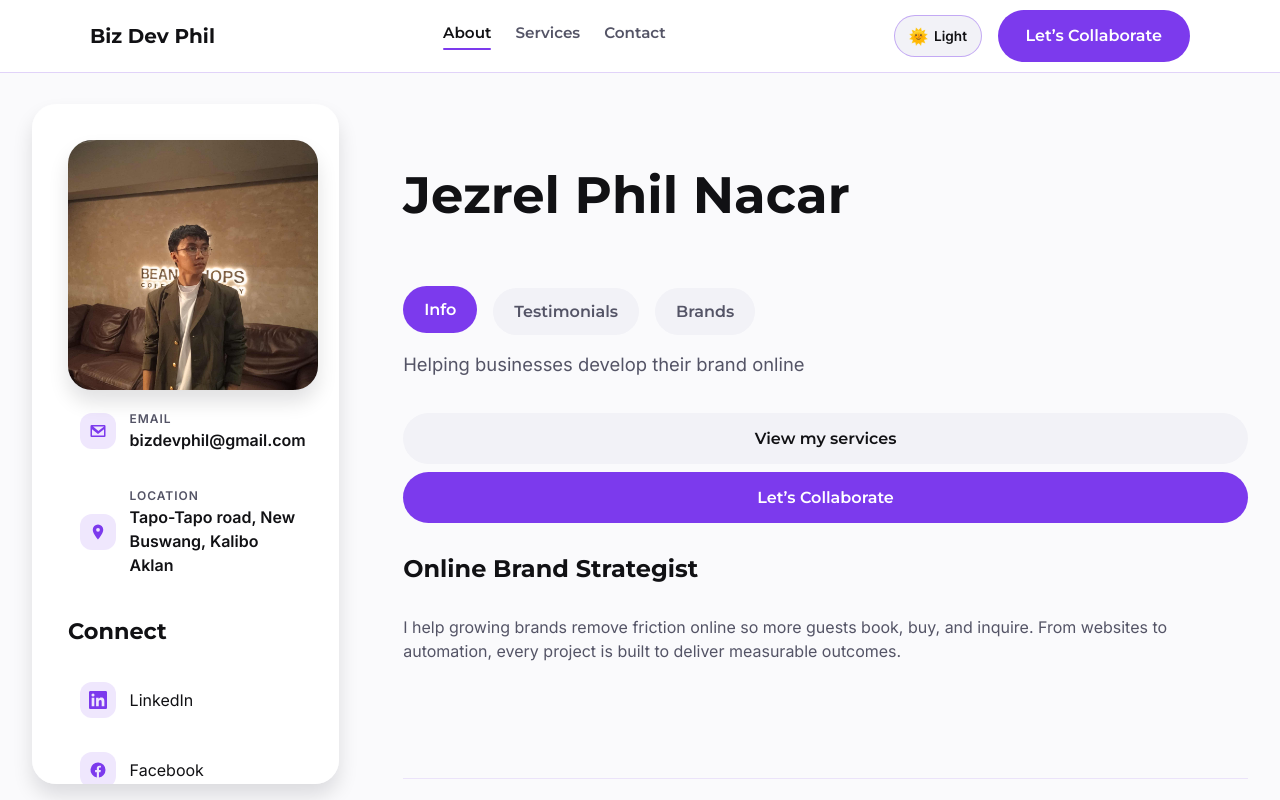
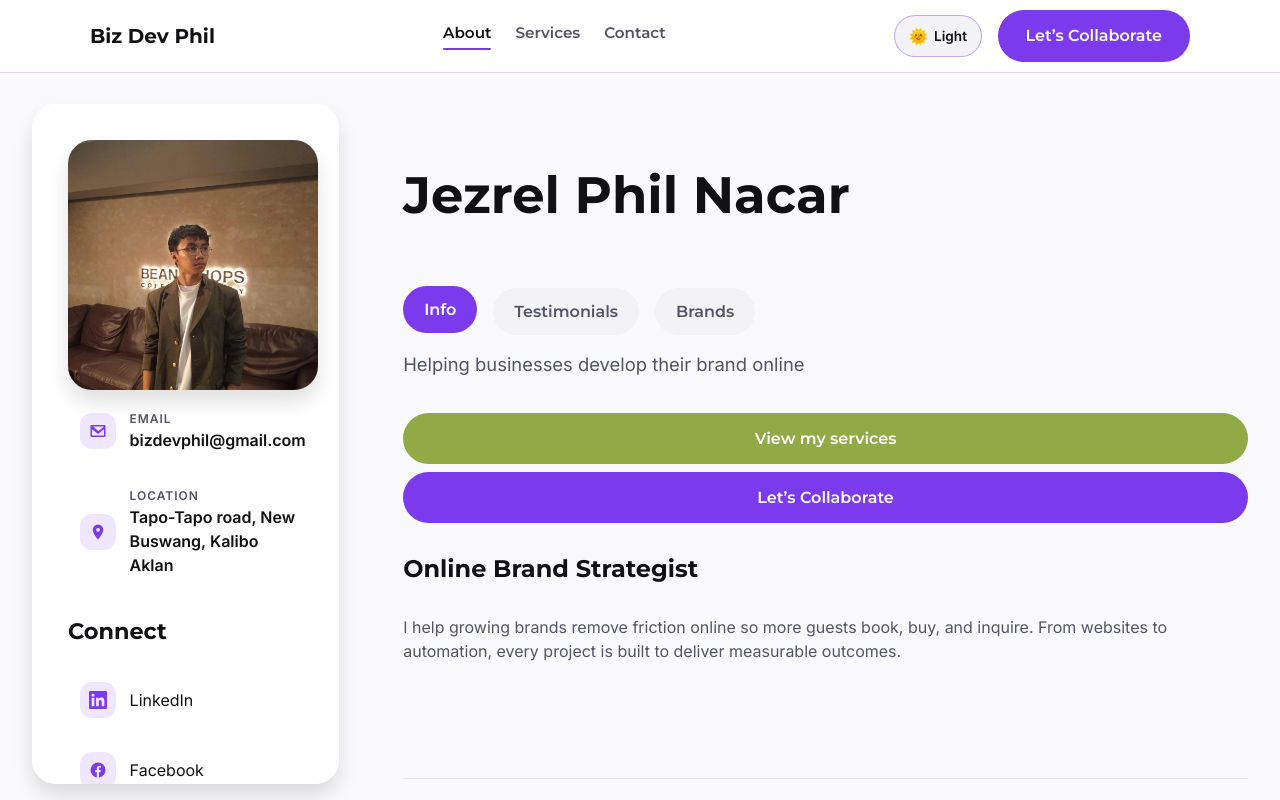
Before and after one commit to arkkgraphics16/bizdevphil, a React (Vite) app in the folder project/: page / in a window 1280 px wide. Shown: the top 800 px of the page. Built offline with nearby package versions, Linux system fonts and the light colour scheme.

Commit message:
Update secondary button color

```diff
--- a/project/src/styles/global.css
+++ b/project/src/styles/global.css
@@ -182,13 +182,13 @@ section[data-section] {
 }
 
 .btn-secondary {
-  background: var(--surface-2);
-  color: var(--text);
+  background: #90aa46;
+  color: var(--accent-contrast);
 }
 
 .btn-secondary:hover,
 .btn-secondary:focus-visible {
-  background: var(--accent);
+  background: #7f953d;
   color: var(--accent-contrast);
 }
 
```
